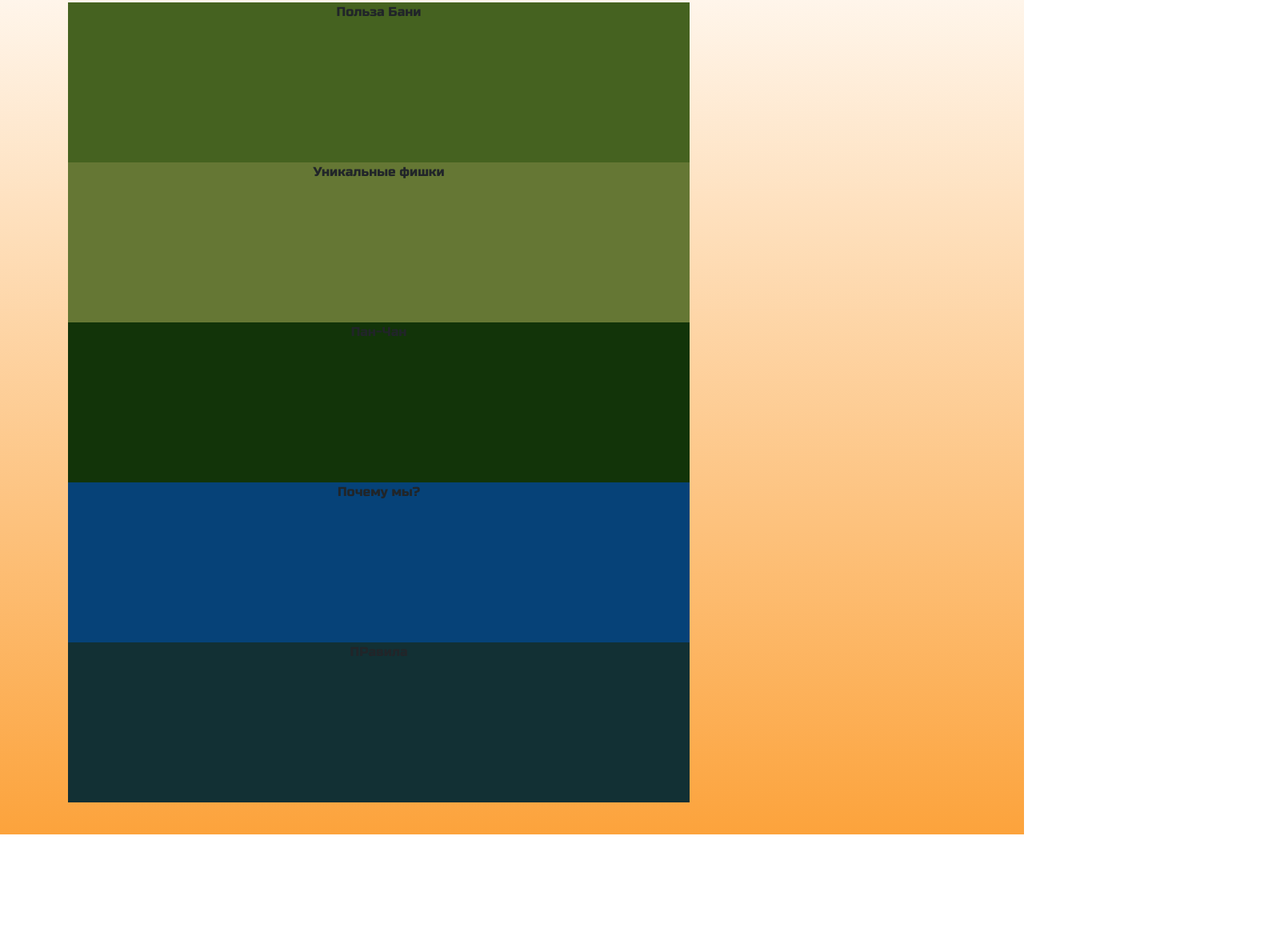
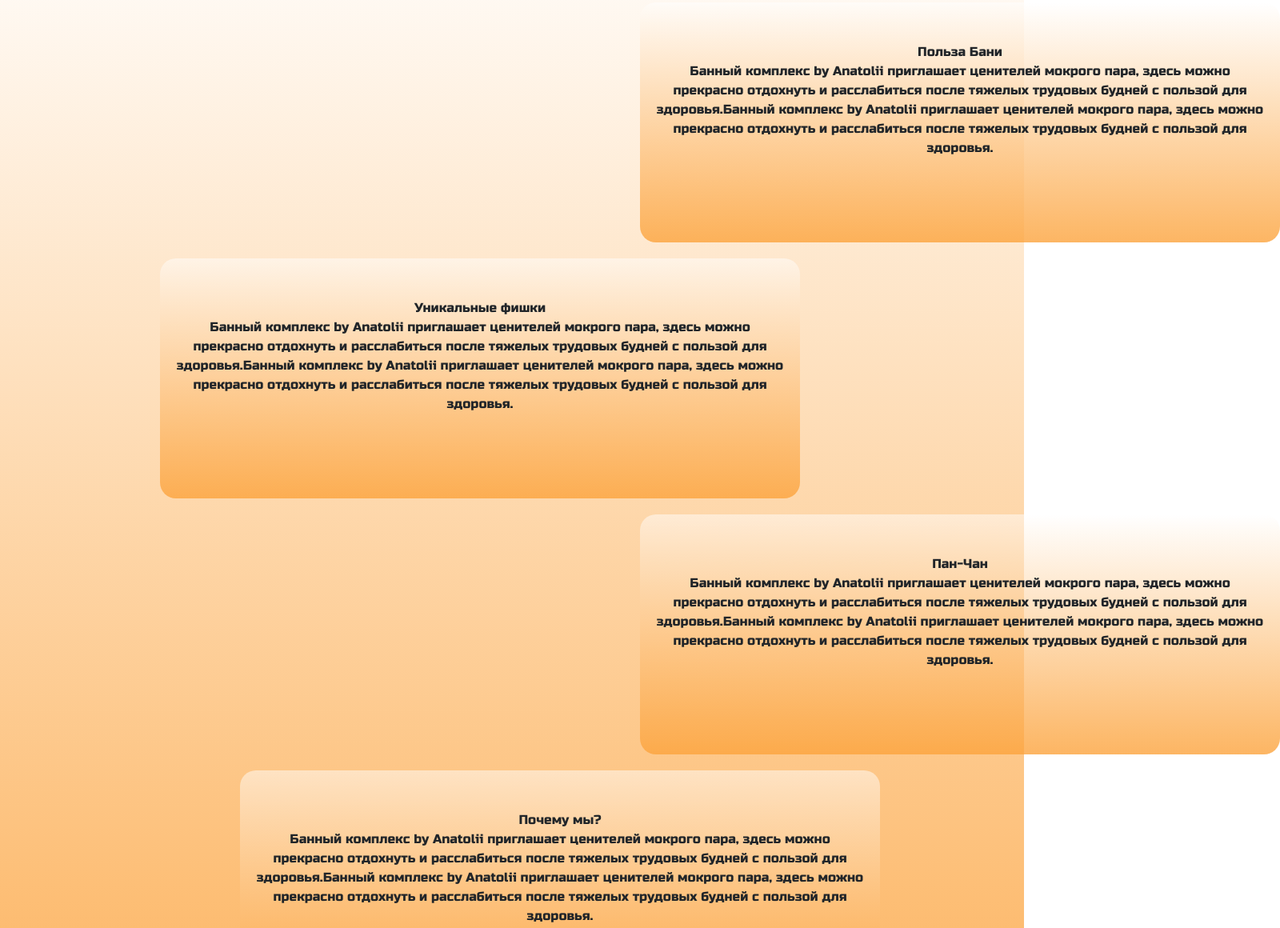
Before and after one commit to Toshik30/bathhouse, a website: page app/index.html in a window 1280 px wide. Shown: the part 1330-2490 px from the top of the page at 80% size, 1600 px wide, since content can reach past the window. Before the commit the page ends 2373 px from the top, so only its background shows below. Drawn offline with nearby package versions, Linux system fonts and the light colour scheme; a web font is replaced by a local one.

Commit message:
animated

```diff
--- a/app/index.html
+++ b/app/index.html
@@ -86,14 +86,26 @@
     <section class="info">
       <div class="container">
         <h2>Основная информация:</h2>
-        <div class="about-us">
-          <div class="favor">Польза Бани</div>
-          <div class="originality">Уникальные фишки</div>
-          <div class="vat">Пан-Чан</div>
-          <div class="why-us">Почему мы?</div>
-          <div class="rules">ПРавила</div>
+      </div>
+      <div id="first-animated" class="">
+        <div class="favor">Польза Бани
+          <p>Банный комплекс by Anatolii приглашает ценителей мокрого пара, здесь можно прекрасно отдохнуть и расслабиться после тяжелых трудовых будней с пользой для здоровья.Банный комплекс by Anatolii приглашает ценителей мокрого пара, здесь можно прекрасно отдохнуть и расслабиться после тяжелых трудовых будней с пользой для здоровья.</p>
+        </div>
+        <div class="originality">Уникальные фишки
+          <p>Банный комплекс by Anatolii приглашает ценителей мокрого   пара, здесь можно прекрасно отдохнуть и расслабиться после тяжелых трудовых будней с пользой для здоровья.Банный комплекс by Anatolii приглашает ценителей мокрого пара, здесь можно прекрасно отдохнуть и расслабиться после тяжелых трудовых будней с пользой для здоровья.</p>
+        </div>
+        <div class="vat">Пан-Чан
+          <p>Банный комплекс by Anatolii приглашает ценителей мокрого пара, здесь можно прекрасно отдохнуть и расслабиться после тяжелых трудовых будней с пользой для здоровья.Банный комплекс by Anatolii приглашает ценителей мокрого пара, здесь можно прекрасно отдохнуть и расслабиться после тяжелых трудовых будней с пользой для здоровья.</p>
+        </div>
+        <div class="why-us">Почему мы?
+          <p>Банный комплекс by Anatolii приглашает ценителей мокрого пара, здесь можно прекрасно отдохнуть и расслабиться после тяжелых трудовых будней с пользой для здоровья.Банный комплекс by Anatolii приглашает ценителей мокрого пара, здесь можно прекрасно отдохнуть и расслабиться после тяжелых трудовых будней с пользой для здоровья.
+          </p>
+        </div>
+        <div class="rules">ПРавила
+          <p>Банный комплекс by Anatolii приглашает ценителей мокрого пара, здесь можно прекрасно отдохнуть и расслабиться после тяжелых трудовых будней с пользой для здоровья.Банный комплекс by Anatolii приглашает ценителей мокрого пара, здесь можно прекрасно отдохнуть и расслабиться после тяжелых трудовых будней с пользой для здоровья.</p>
         </div>
       </div>
+
     </section>
     <script src="https://ajax.googleapis.com/ajax/libs/jquery/3.4.1/jquery.min.js"></script>
     <script src="https://stackpath.bootstrapcdn.com/bootstrap/4.3.1/js/bootstrap.min.js" integrity="sha384-JjSmVgyd0p3pXB1rRibZUAYoIIy6OrQ6VrjIEaFf/nJGzIxFDsf4x0xIM+B07jRM" crossorigin="anonymous"></script>
--- a/app/js/main.js
+++ b/app/js/main.js
@@ -7,3 +7,9 @@ function isScrolledIntoView(elem) {
 
   return ((elemBottom <= docViewBottom) && (elemTop >= docViewTop));
 }
+$(window).on('scroll', function() {
+  const elem = $("#first-animated");
+    if (isScrolledIntoView(elem)) {
+      elem.addClass("about-us");
+    }
+});
--- a/app/scss/style.scss
+++ b/app/scss/style.scss
@@ -82,12 +82,15 @@ header {
 		div {
 			height: 250px;
 			width: 250px;
-			box-shadow: 1px 1px 10px 1px #000;
+			box-shadow: 1px 1px 5px 1px #000;
 			padding: 80px 25px ;
 			border-radius: 10px;
+			animation: shine 2s linear;
+
 
 			&:hover {
 				box-shadow: 0px 0px 25px 1px orangered;
+				transition: 0.2s linear;
 			}
 
 			&:hover span {
@@ -101,56 +104,42 @@ header {
     background: linear-gradient(180deg, rgba(255,255,255,1) 0%, rgba(252,163,60,1) 100%);
 	h2 {
 		padding-top: 40px;
+		padding-bottom: 40px;
 	}
 	.about-us {
-		text-align: center;
-		padding-top: 40px;
+			transition: all 1.5s linear;
+
+		div {
+			padding: 50px 20px;
+			text-align: center;
+			height: 300px;
+			width: 800px;
+			margin-bottom: 20px;
+			border-radius: 20px;
+			background: linear-gradient(180deg, rgba(255,255,255,.5) 0%, rgba(252,163,60,.8) 100%);
+		}
+		.favor {
+			transition: all 1.7s linear 1s;
+			transform: translateX(800px);
+		}
+		.originality {
+			transition: all 1.7s reverse 1s;
+			transform: translateX(200px);
+
+		}
+		.vat {
+			transition: all 1.9s linear 1s;
+			transform: translateX(800px);
 
 
-		div {
-			height: 200px;
-			width: 70%;
-		}
-		.favor {
-			background: #456220;
-
-     		 animation: left 2s linear;
-		}
-		.originality {
-			background:#657734;
-
-      		animation: right 2s linear;
-		}
-		.vat {
-			background:#123409;
-
-     		animation: left 2s linear;
 		}
 		.why-us {
-			background:#064278;
-
-      		animation: right 2s linear;
+			transition: all 1.9s linear 1s;
+			transform: translateX(300px);
 		}
 		.rules {
-			background:#123034;
-
-      		animation: left 2s linear;
-		}
-		@keyframes left {
-		  0% {
-		    margin-left:100%;
-		  }
-		  100% {
-		    margin-left:0%;
-		  }
-		}
-		@keyframes right {
-		  100% {
-		    margin-left:100%;
-		  }
-		  0% {
-		    margin-left:0%;
-		  }
+			transition: all 2s linear 1s;
+			transform: translateX(800px);
 		}
 	}
 }
```
Also changed, not shown: app/css/style.min.css.
